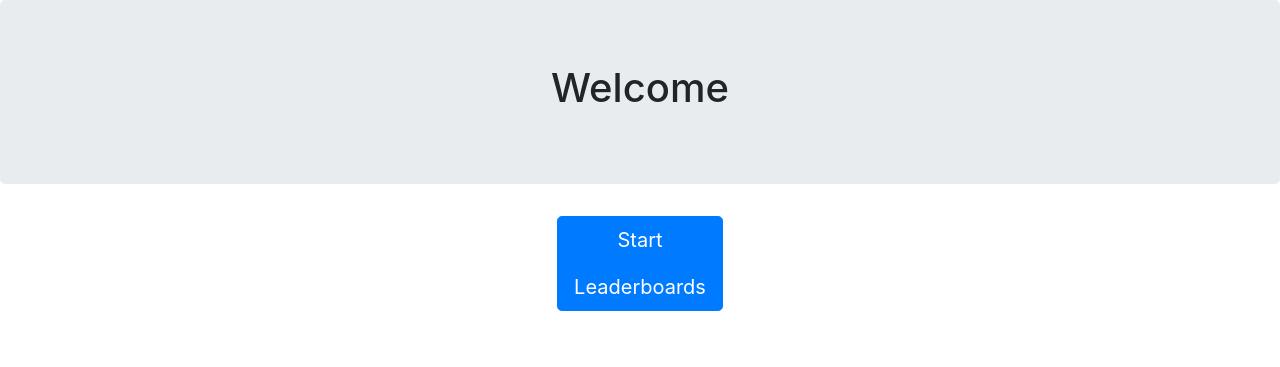
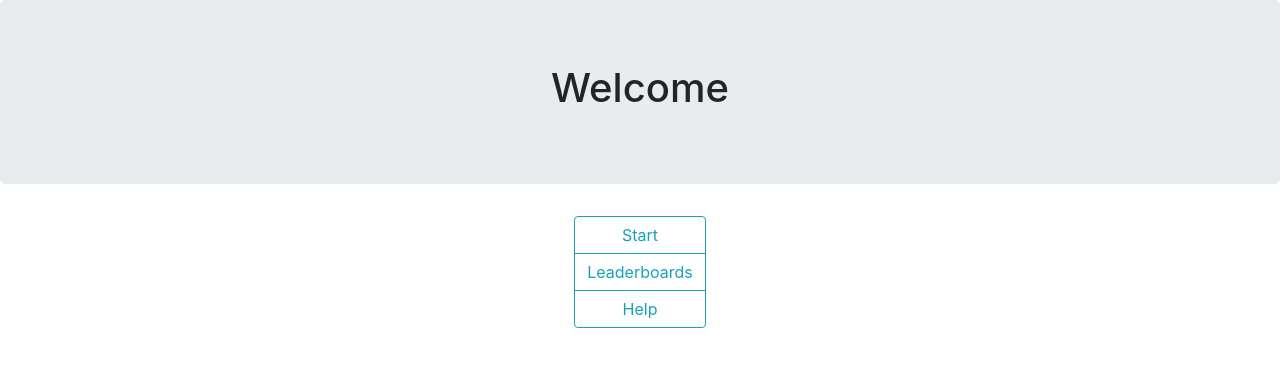
Before and after one commit to myb204/Mystery-Tour, a Django app: template treasurehunt/templates/treasurehunt/home.html in a window 1280 px wide. Shown: the top 367 px of the page. Run offline with Django 3.2, Linux system fonts and the light colour scheme; the template is opened without the code that fills it, so the values that code supplies are empty; parts of the project's set-up code (start-up, migrations or seed data) failed here and were passed over; some libraries are stand-ins or nearby versions.

Commit message:
Home Page HTML updated + Bug Fix

```diff
--- a/treasurehunt/templates/treasurehunt/home.html
+++ b/treasurehunt/templates/treasurehunt/home.html
@@ -5,11 +5,14 @@
     </div>
     <div class="text-center">
         <div class="btn-group-vertical">
-                <a class="btn btn-primary btn-lg" role="button" href="{% url 'treasurehunt-start' %}" role="button">
+                <a class="btn btn-outline-info" role="button" href="{% url 'treasurehunt-start' %}" role="button">
                     Start
                 </a>
-                <a class="btn btn-primary btn-lg" role="button" href="{% url 'treasurehunt-leaderboard' %}" role="button">
+                <a class="btn btn-outline-info" role="button" href="{% url 'treasurehunt-leaderboard' %}" role="button">
                     Leaderboards
+                </a>
+                <a class="btn btn-outline-info" role="button" href="{% url 'treasurehunt-help' %}" role="button">
+                    Help
                 </a>
         </div>
     </div>
```
